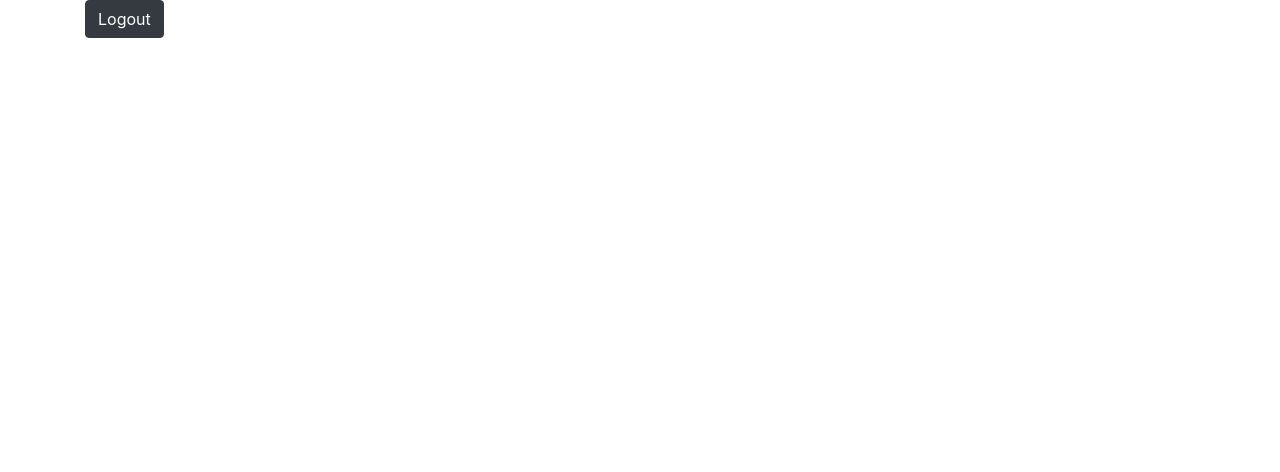
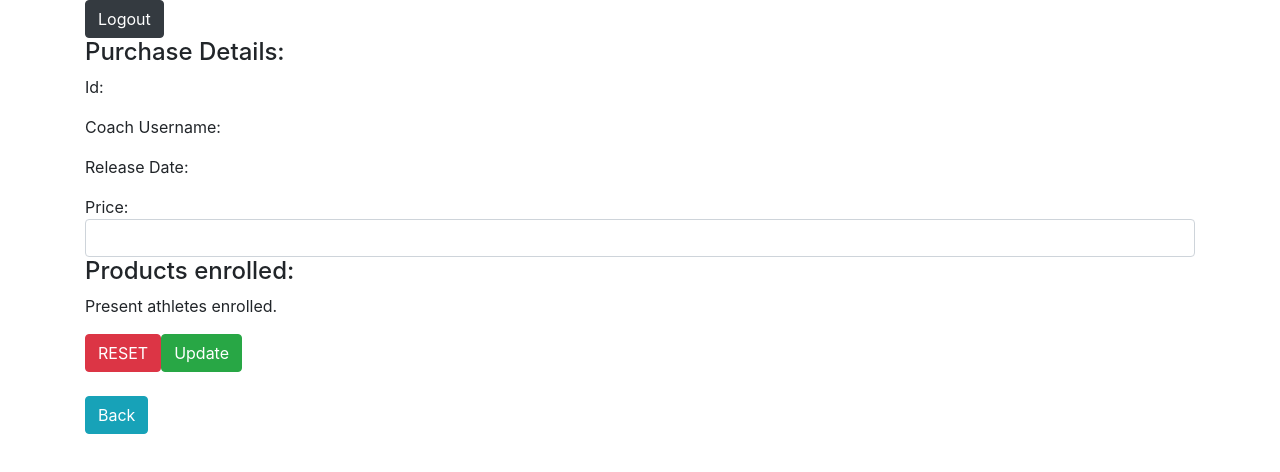
Before and after one commit to DavidSimoes28/DAE-CLIENT, a Nuxt app: page /purchases/1/update in a window 1280 px wide. Shown: the top 472 px of the page. Built offline with nearby package versions, Linux system fonts and the light colour scheme; no server answers.

Commit message:
update purchases

```diff
--- a/pages/purchases/_id/index.vue
+++ b/pages/purchases/_id/index.vue
@@ -1,6 +1,6 @@
 <template>
   <b-container>
-    <h4>Class Details:</h4>
+    <h4>Purchase Details:</h4>
     <p>Id: {{ purchase.id }}</p>
     <p>Coach Username: {{ purchase.partnerUsername }}</p>
     <p>Release Date: {{ purchase.releaseDate }}</p>
--- a/pages/purchases/_id/update.vue
+++ b/pages/purchases/_id/update.vue
@@ -0,0 +1,55 @@
+<template>
+  <b-container>
+    <h4>Purchase Details:</h4>
+    <p>Id: {{ purchase.id }}</p>
+    <p>Coach Username: {{ purchase.partnerUsername }}</p>
+    <p>Release Date: {{ purchase.releaseDate }}</p>
+
+    Price: <b-input v-model="purchase.price" type="number"/>
+
+    <h4>Products enrolled:</h4>
+    <b-table v-if="products.length" striped over :items="products" :fields="fields" />
+    <p v-else>Present athletes enrolled.</p>
+
+    <p class="text-danger" v-show="errorMsg">{{ errorMsg }}</p>
+    <button class="btn btn-danger" type="reset" @click="errorMsg = false">RESET</button>
+    <button class="btn btn-success" @click.prevent="update">Update</button>
+    <br><br>
+    <nuxt-link class="btn btn-info" to="/purchases">Back</nuxt-link>
+  </b-container>
+</template>
+<script>
+    export default {
+        data() {
+            return {
+                purchase: {},
+                fields: ['id', 'productTypeId', 'valueInEur'],
+                products: [],
+                errorMsg:""
+            }
+        },
+        computed: {
+            id() {
+                return this.$route.params.id
+            }
+        },methods:
+            {
+                update(){
+                    this.$axios.$put(`http://localhost:8080/SportsClubManagement_war_exploded/api/purchases/${this.id}`, this.purchase)
+                        .then(() => {
+                            this.$router.push('/purchases')
+                        })
+                        .catch(error => {
+                            this.errorMsg = error.response.data
+                        })
+                }
+            },
+        created() {
+            this.$axios.$get(`http://localhost:8080/SportsClubManagement_war_exploded/api/purchases/${this.id}`)
+                .then(purchase =>{
+                    this.purchase = purchase || {};
+                    this.products = purchase.products || [];
+                });
+        },
+    }
+</script>
```
